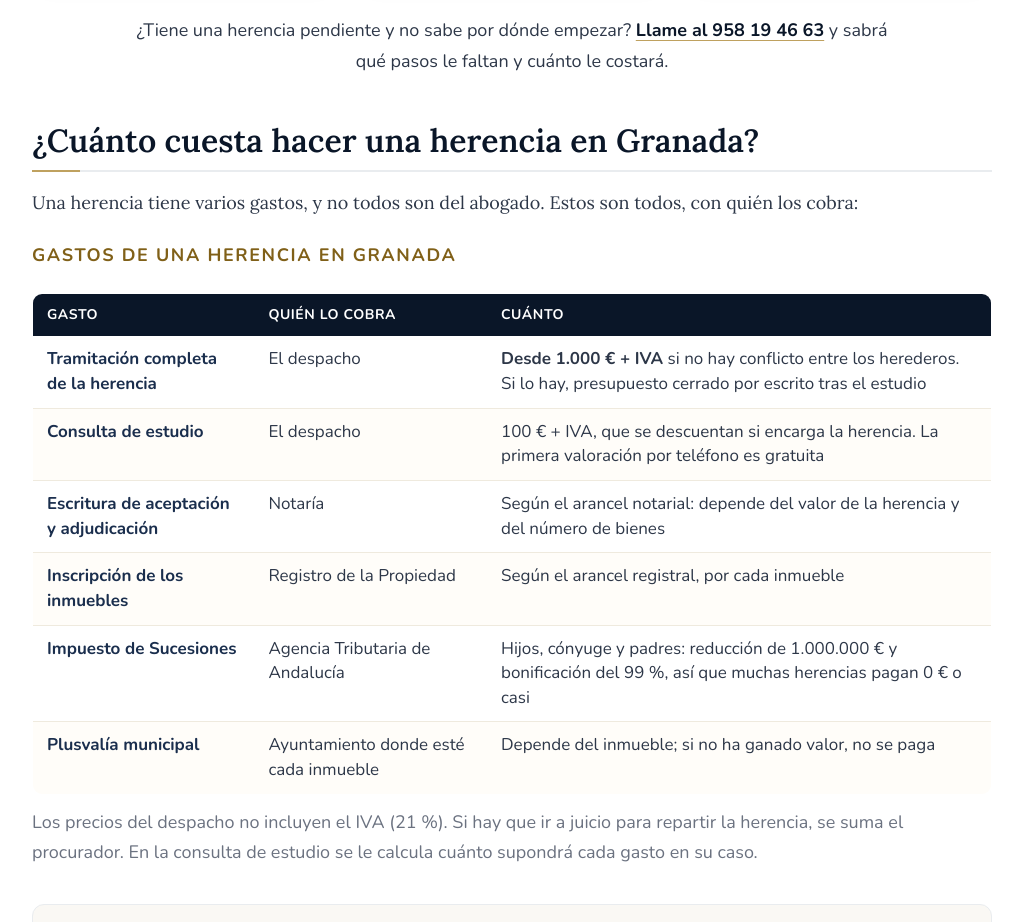
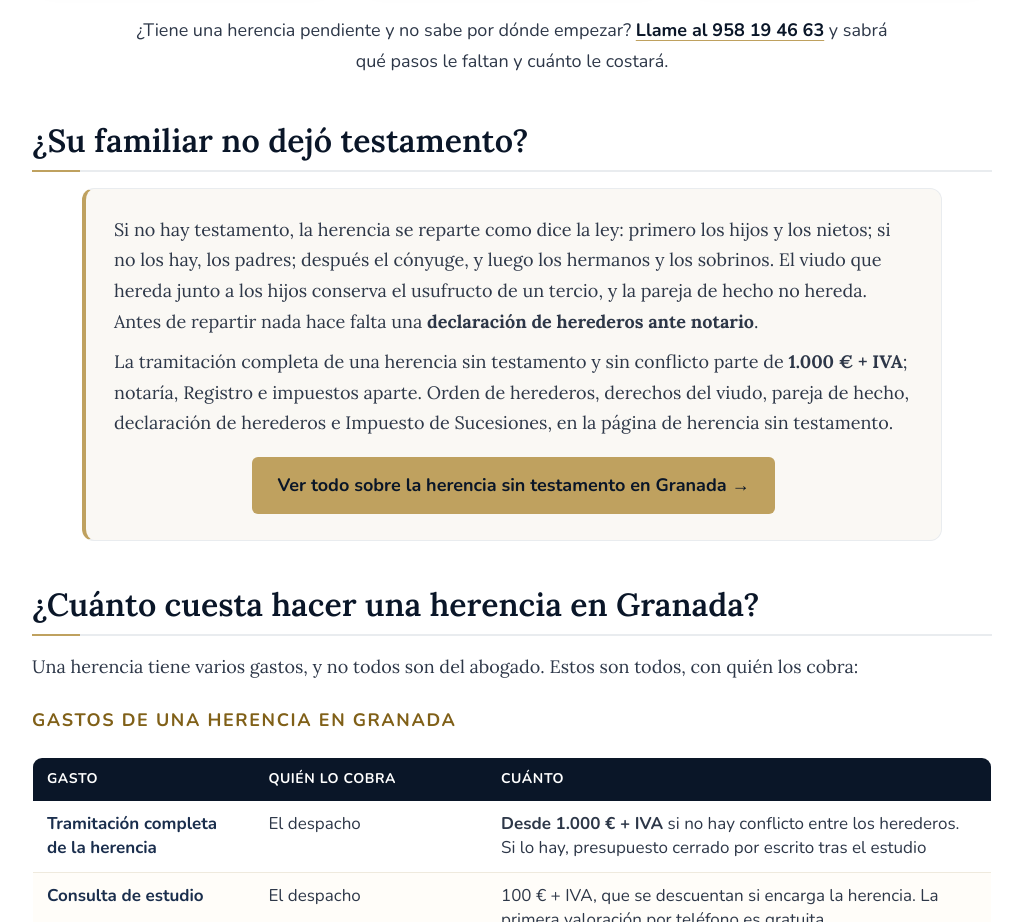
Before and after one commit to abogadosyasesoresgranada-blip/pagina-web, a plain HTML site: page abogado-herencias-granada.html in a window 1280 px wide. Shown: the part 5120-6042 px from the top of the page, without its empty margins (128-1151 px from the left). Drawn offline with Linux system fonts and the light colour scheme.

Commit message:
Herencias: caja resumen y enlaces a herencia sin testamento
Co-Authored-By: Claude Opus 5.5 <noreply@anthropic.com>

```diff
--- a/abogado-herencias-granada.html
+++ b/abogado-herencias-granada.html
@@ -530,7 +530,7 @@
           "name": "¿Cómo sé si mi familiar dejó testamento?",
           "acceptedAnswer": {
             "@type": "Answer",
-            "text": "<p>Pidiendo el <strong>certificado de últimas voluntades</strong> al Ministerio de Justicia, que puede solicitarse, también por internet, a partir de los <strong>15 días hábiles</strong> desde el fallecimiento. Le dirá si hay testamento y ante qué notario se firmó, y ese notario le dará una copia. Pida a la vez el certificado de <strong>seguros de vida</strong>: muchas familias no saben que había uno.</p>"
+            "text": "<p>Pidiendo el <strong>certificado de últimas voluntades</strong> al Ministerio de Justicia, que puede solicitarse, también por internet, a partir de los <strong>15 días hábiles</strong> desde el fallecimiento. Le dirá si hay testamento y ante qué notario se firmó, y ese notario le dará una copia. Pida a la vez el certificado de <strong>seguros de vida</strong>: muchas familias no saben que había uno. Si no hay testamento, la ley decide quién hereda y hace falta una declaración de herederos: se explica en la página de <a class=\"enlace-tema\" href=\"/abogado-herencia-sin-testamento-granada.html\">herencia sin testamento</a>.</p>"
           }
         },
         {
@@ -546,7 +546,7 @@
           "name": "¿Cuánto le corresponde al viudo o a la viuda?",
           "acceptedAnswer": {
             "@type": "Answer",
-            "text": "<p>Depende de con quién herede. Si hay hijos, tiene derecho al <strong>usufructo de un tercio</strong> de la herencia (<a class=\"fuente-boe\" href=\"https://www.boe.es/buscar/act.php?id=BOE-A-1889-4763#art834\" rel=\"noopener nofollow\" target=\"_blank\">art. 834 CC</a>); si no hay hijos pero sí padres del fallecido, al usufructo de la mitad, y si no hay ni unos ni otros, al de dos tercios. Además conserva su mitad de los gananciales, que no es herencia sino suya. Y sin testamento, si no hay hijos ni padres, el cónyuge lo hereda todo, por delante de los hermanos.</p>"
+            "text": "<p>Depende de con quién herede. Si hay hijos, tiene derecho al <strong>usufructo de un tercio</strong> de la herencia (<a class=\"fuente-boe\" href=\"https://www.boe.es/buscar/act.php?id=BOE-A-1889-4763#art834\" rel=\"noopener nofollow\" target=\"_blank\">art. 834 CC</a>); si no hay hijos pero sí padres del fallecido, al usufructo de la mitad, y si no hay ni unos ni otros, al de dos tercios. Además conserva su mitad de los gananciales, que no es herencia sino suya. Y en una <a class=\"enlace-tema\" href=\"/abogado-herencia-sin-testamento-granada.html\">herencia sin testamento</a>, si no hay hijos ni padres, el cónyuge lo hereda todo, por delante de los hermanos.</p>"
           }
         },
         {
@@ -1537,6 +1537,12 @@ details[open] .faq-chevron { color: var(--navy) !important; }
 </div>
 </div>
 <p class="cta-linea">¿Tiene una herencia pendiente y no sabe por dónde empezar? <a href="tel:+34958194663">Llame al 958 19 46 63</a> y sabrá qué pasos le faltan y cuánto le costará.</p>
+<h2 id="herencia-sin-testamento" style="margin-top:44px;">¿Su familiar no dejó testamento?</h2>
+<div style="background:var(--cream); border:1px solid var(--gray-200); border-left:4px solid var(--gold); border-radius:var(--radius-md); padding:26px 28px; max-width:860px; margin:0 auto 8px; font-family:var(--font-ui);">
+<p style="margin:0 0 10px;">Si no hay testamento, la herencia se reparte como dice la ley: primero los hijos y los nietos; si no los hay, los padres; después el cónyuge, y luego los hermanos y los sobrinos. El viudo que hereda junto a los hijos conserva el usufructo de un tercio, y la pareja de hecho no hereda. Antes de repartir nada hace falta una <strong>declaración de herederos ante notario</strong>.</p>
+<p style="margin:0 0 18px;">La tramitación completa de una herencia sin testamento y sin conflicto parte de <strong>1.000 € + IVA</strong>; notaría, Registro e impuestos aparte. Orden de herederos, derechos del viudo, pareja de hecho, declaración de herederos e Impuesto de Sucesiones, en la página de herencia sin testamento.</p>
+<p style="margin:0;text-align:center;"><a href="/abogado-herencia-sin-testamento-granada.html" style="display:inline-block;background:var(--gold);color:var(--navy);font-weight:700;padding:13px 26px;border-radius:var(--radius-sm);text-decoration:none;">Ver todo sobre la herencia sin testamento en Granada →</a></p>
+</div>
 <h2 id="coste-herencia" style="margin-top:44px;">¿Cuánto cuesta hacer una herencia en Granada?</h2>
 <p>Una herencia tiene varios gastos, y no todos son del abogado. Estos son todos, con quién los cobra:</p>
 <p class="tabla-titulo">Gastos de una herencia en Granada</p>
@@ -1616,7 +1622,7 @@ details[open] .faq-chevron { color: var(--navy) !important; }
 </details>
 <details class="faq-item">
 <summary>¿Cómo sé si mi familiar dejó testamento?<span aria-hidden="true" class="faq-chevron">▼</span></summary>
-<div class="faq-body"><p>Pidiendo el <strong>certificado de últimas voluntades</strong> al Ministerio de Justicia, que puede solicitarse, también por internet, a partir de los <strong>15 días hábiles</strong> desde el fallecimiento. Le dirá si hay testamento y ante qué notario se firmó, y ese notario le dará una copia. Pida a la vez el certificado de <strong>seguros de vida</strong>: muchas familias no saben que había uno.</p></div>
+<div class="faq-body"><p>Pidiendo el <strong>certificado de últimas voluntades</strong> al Ministerio de Justicia, que puede solicitarse, también por internet, a partir de los <strong>15 días hábiles</strong> desde el fallecimiento. Le dirá si hay testamento y ante qué notario se firmó, y ese notario le dará una copia. Pida a la vez el certificado de <strong>seguros de vida</strong>: muchas familias no saben que había uno. Si no hay testamento, la ley decide quién hereda y hace falta una declaración de herederos: se explica en la página de <a class="enlace-tema" href="/abogado-herencia-sin-testamento-granada.html">herencia sin testamento</a>.</p></div>
 </details>
 <details class="faq-item">
 <summary>¿Puedo impugnar el testamento de mi padre o de mi madre?<span aria-hidden="true" class="faq-chevron">▼</span></summary>
@@ -1624,7 +1630,7 @@ details[open] .faq-chevron { color: var(--navy) !important; }
 </details>
 <details class="faq-item">
 <summary>¿Cuánto le corresponde al viudo o a la viuda?<span aria-hidden="true" class="faq-chevron">▼</span></summary>
-<div class="faq-body"><p>Depende de con quién herede. Si hay hijos, tiene derecho al <strong>usufructo de un tercio</strong> de la herencia (<a class="fuente-boe" href="https://www.boe.es/buscar/act.php?id=BOE-A-1889-4763#art834" rel="noopener nofollow" target="_blank">art. 834 CC</a>); si no hay hijos pero sí padres del fallecido, al usufructo de la mitad, y si no hay ni unos ni otros, al de dos tercios. Además conserva su mitad de los gananciales, que no es herencia sino suya. Y sin testamento, si no hay hijos ni padres, el cónyuge lo hereda todo, por delante de los hermanos.</p></div>
+<div class="faq-body"><p>Depende de con quién herede. Si hay hijos, tiene derecho al <strong>usufructo de un tercio</strong> de la herencia (<a class="fuente-boe" href="https://www.boe.es/buscar/act.php?id=BOE-A-1889-4763#art834" rel="noopener nofollow" target="_blank">art. 834 CC</a>); si no hay hijos pero sí padres del fallecido, al usufructo de la mitad, y si no hay ni unos ni otros, al de dos tercios. Además conserva su mitad de los gananciales, que no es herencia sino suya. Y en una <a class="enlace-tema" href="/abogado-herencia-sin-testamento-granada.html">herencia sin testamento</a>, si no hay hijos ni padres, el cónyuge lo hereda todo, por delante de los hermanos.</p></div>
 </details>
 <details class="faq-item">
 <summary>¿Cuánto tarda en tramitarse una herencia en Granada?<span aria-hidden="true" class="faq-chevron">▼</span></summary>
```
Also changed, not shown: 1 other file.
